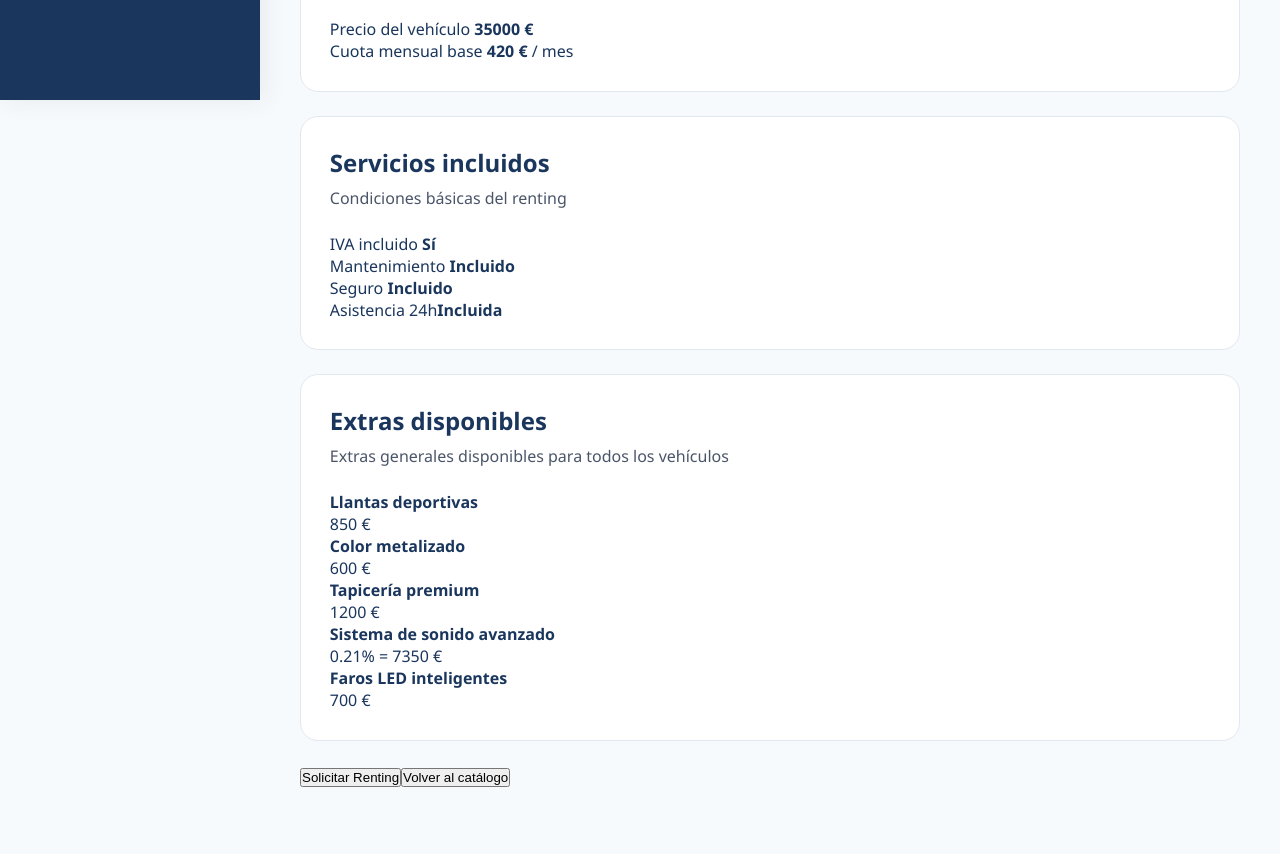
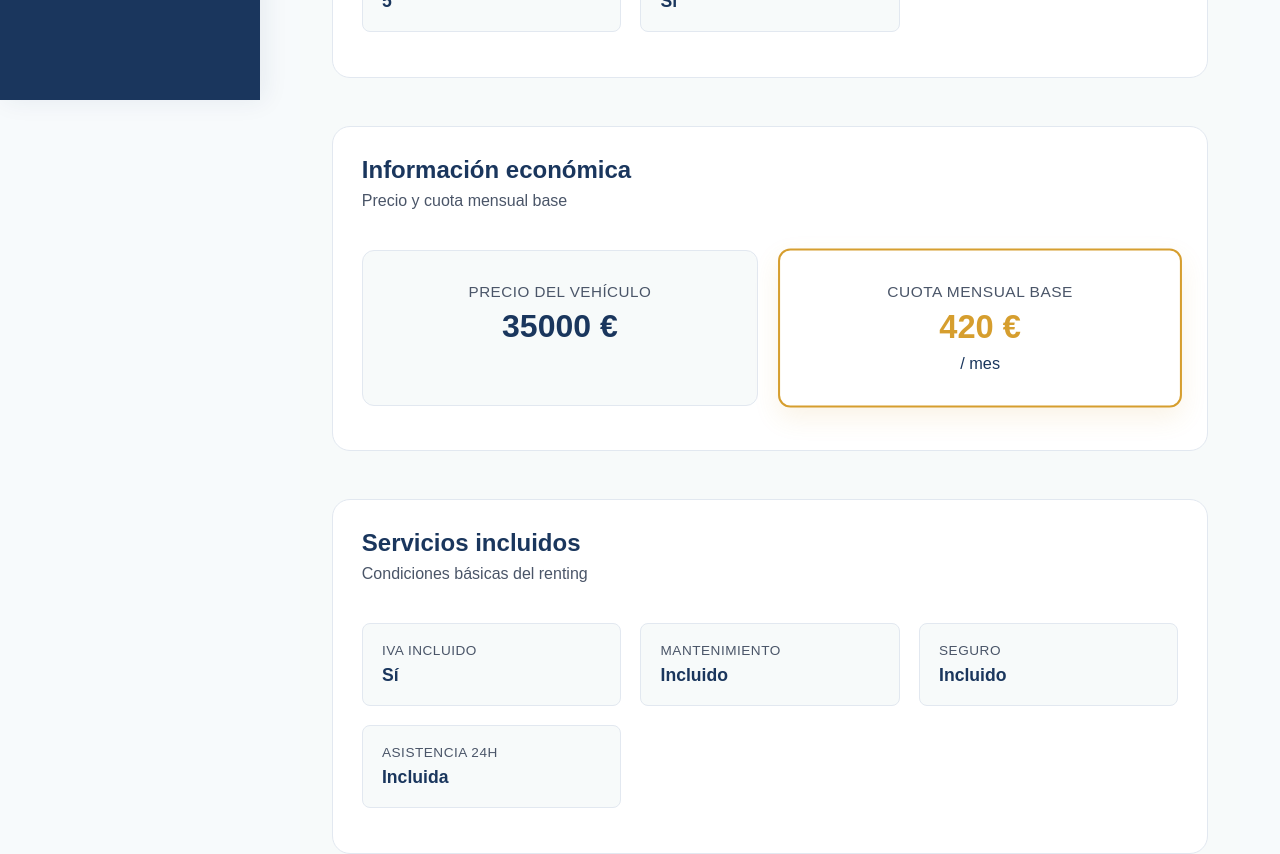
Before and after one commit to juanSofttek18/frontend_proyectoFinal, a React (Vite) app: page /vehicles/1 in a window 1280 px wide. Shown: the part 700-1554 px from the top of the page. Before the commit the page ends 1527 px from the top, so only its background shows below. Built offline with nearby package versions, Linux system fonts and the light colour scheme.

Commit message:
Cambio de estilos y algunas funciones.

```diff
--- a/src/views/Vehicles/VehicleDetail.css
+++ b/src/views/Vehicles/VehicleDetail.css
@@ -1,73 +1,174 @@
-.vehicle-detail-container {
-    padding: 20px;
-    background-color: var(--color-ice);
-    border-radius: 8px;
-    box-shadow: 0 4px 6px rgba(0, 0, 0, 0.1);
+.vehicle-detail-page {
+    padding: 2rem;
+    background: #F7FAFA;
+    min-height: 100vh;
+    font-family: Arial, Helvetica, sans-serif;
+    display: flex;
+    flex-direction: column;
+    gap: 1.5rem;
 }
 
-.vehicle-detail-header {
-    font-size: 24px;
-    font-weight: 700;
-    color: var(--color-navy);
-    margin-bottom: 20px;
-    padding-bottom: 10px;
-    border-bottom: 2px solid #E2E8F0;
+.vehicle-description {
+    color: #4A5568;
+    font-size: 1rem;
+    line-height: 1.5;
+    margin: 0;
+    padding: 0.5rem 0;
 }
 
-.vehicle-detail-page > p {
-    text-align: center;
-    padding: 2rem;
-    color: #4A5568;
-    background-color: #ffffff;
-    border-radius: 0.5rem;
-    border: 1px solid #E2E8F0;
+.vehicle-specs-grid,
+.vehicle-services-grid,
+.vehicle-extras-grid {
+    display: grid;
+    grid-template-columns: repeat(auto-fit, minmax(200px, 1fr));
+    gap: 1.2rem;
+    padding: 1rem 0;
 }
 
-.vehicle-extras-grid {
-  display: grid;
-  grid-template-columns: repeat(2, 1fr);
-  gap: 0.9rem;
+.vehicle-spec-item,
+.vehicle-service-item,
+.vehicle-extra-item {
+    background: #F7FAFA;
+    border: 1px solid #E2E8F0;
+    padding: 1.2rem;
+    border-radius: 8px;
+    display: flex;
+    flex-direction: column;
+    gap: 0.4rem;
+    transition: transform 0.2s ease, box-shadow 0.2s ease;
 }
 
-.vehicle-extra-item {
-  display: flex;
-  justify-content: space-between;
-  align-items: center;
-  background-color: #F7FAFC;
-  border: 1px solid #E2E8F0;
-  border-radius: 12px;
-  padding: 1rem;
+.vehicle-spec-item:hover,
+.vehicle-service-item:hover,
+.vehicle-extra-item:hover {
+    transform: translateY(-2px);
+    box-shadow: 0 4px 12px rgba(26, 54, 93, 0.05);
 }
 
-.vehicle-extra-item strong {
-  display: block;
-  color: #1A365D;
-  margin-bottom: 0.25rem;
+.vehicle-spec-item span,
+.vehicle-service-item span {
+    color: #4A5568;
+    font-size: 0.85rem;
+    text-transform: uppercase;
+    letter-spacing: 0.5px;
 }
 
-.vehicle-extra-item span {
-  color: #4A5568;
-  font-size: 0.9rem;
+.vehicle-spec-item strong,
+.vehicle-service-item strong {
+    color: #1A365D;
+    font-size: 1.1rem;
+}
+
+.vehicle-extra-item div strong {
+    color: #1A365D;
+    font-size: 1rem;
 }
 
 .vehicle-extra-item p {
-  margin: 0;
-  color: #D69E2E;
-  font-weight: 700;
+    margin: 0;
+    color: #D69E2E;
+    font-weight: bold;
+    font-size: 1.1rem;
 }
 
-@media (max-width: 900px) {
-  .vehicle-extras-grid {
-    grid-template-columns: 1fr;
-  }
+.vehicle-price-grid {
+    display: grid;
+    grid-template-columns: repeat(auto-fit, minmax(250px, 1fr));
+    gap: 1.5rem;
+    padding: 1rem 0;
 }
 
-@media (max-width: 480px) {
-    .vehicle-specs-grid {
-        grid-template-columns: 1fr;
-    }
+.vehicle-price-card {
+    background: #F7FAFA;
+    border: 1px solid #E2E8F0;
+    padding: 2rem;
+    border-radius: 12px;
+    display: flex;
+    flex-direction: column;
+    gap: 0.5rem;
+    align-items: center;
+    text-align: center;
+}
 
-    .vehicle-detail-page {
-        padding: 1rem;
-    }
+.vehicle-price-card span {
+    color: #4A5568;
+    font-size: 0.95rem;
+    text-transform: uppercase;
+    letter-spacing: 0.5px;
 }
+
+.vehicle-price-card strong {
+    color: #1A365D;
+    font-size: 2rem;
+}
+
+.vehicle-price-card-highlight {
+    background: #ffffff;
+    border: 2px solid #D69E2E;
+    box-shadow: 0 10px 25px rgba(214, 158, 46, 0.12);
+    transform: scale(1.02);
+}
+
+.vehicle-price-card-highlight strong {
+    color: #D69E2E;
+}
+
+.vehicle-actions {
+    display: flex;
+    gap: 1rem;
+    justify-content: flex-end;
+    margin-top: 1rem;
+    padding-bottom: 2rem;
+}
+
+.vehicle-primary-button,
+.vehicle-secondary-button {
+    padding: 12px 20px;
+    border: none;
+    border-radius: 8px;
+    cursor: pointer;
+    font-weight: 600;
+    font-size: 1rem;
+    transition: all 0.2s;
+}
+
+.vehicle-primary-button {
+    background: #1A365D;
+    color: white;
+}
+
+.vehicle-primary-button:hover {
+    background: #4A5568;
+    box-shadow: 0 4px 12px rgba(26, 54, 93, 0.15);
+}
+
+.vehicle-secondary-button {
+    background: #e2e8f0;
+    color: #4A5568;
+}
+
+.vehicle-secondary-button:hover {
+    background: #cbd5e1;
+    color: #1A365D;
+}
+
+.loading-spinner {
+    display: flex;
+    justify-content: center;
+    align-items: center;
+    min-height: 60vh;
+}
+
+.spinner {
+    width: 60px;
+    height: 60px;
+    border: 6px solid #E2E8F0;
+    border-top: 6px solid #D69E2E;
+    border-radius: 50%;
+    animation: spin 1s linear infinite;
+}
+
+@keyframes spin {
+    0% { transform: rotate(0deg); }
+    100% { transform: rotate(360deg); }
+}
--- a/src/views/Vehicles/VehicleDetail.jsx
+++ b/src/views/Vehicles/VehicleDetail.jsx
@@ -2,7 +2,7 @@ import { useParams, useNavigate } from "react-router-dom";
 import { useCallback } from "react";
 import useVehicles from "./useVehicles";
 import { getOneVehicleById , getVehicleDetailWithExtras} from "../../services/vehiculoService";
-
+import "./VehicleDetail.css";
 import GenericCard from "../../components/GenericCard";
 
 function VehicleDetail() {
@@ -161,7 +161,7 @@ function VehicleDetail() {
         </GenericCard>
 
         <div className="vehicle-actions">
-          <button className="vehicle-primary-button">Solicitar Renting</button>
+          <button onClick={() => navigate('/requests')} className="vehicle-primary-button">Solicitar Renting</button>
 
           <button
             className="vehicle-secondary-button"
```
